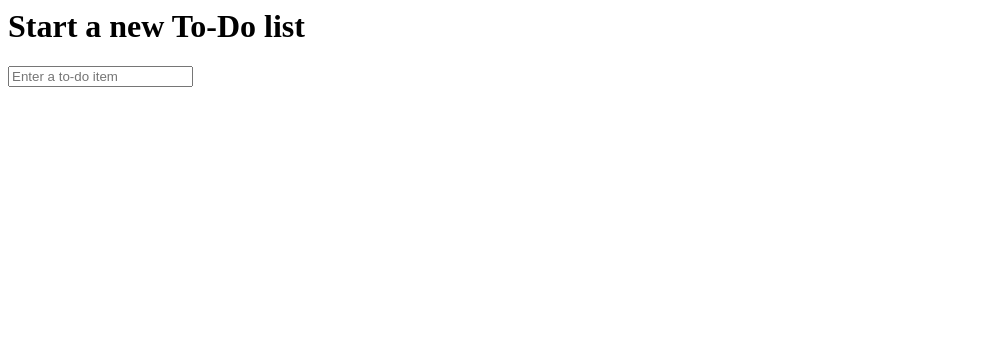
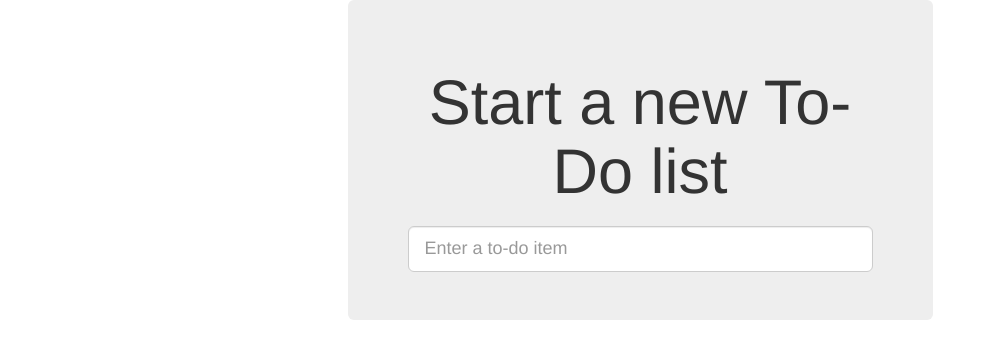
Before and after one commit to almasakchabayev/book-django-tdd, a Django app: page / in a window 1280 px wide. Shown: the top 359 px of the page, without its empty margins (0-988 px from the left). Run offline with Django 3.2, Linux system fonts and the light colour scheme; some libraries are stand-ins or nearby versions.

Commit message:
Use bootstrap to improve layout

```diff
--- a/functional_tests/tests.py
+++ b/functional_tests/tests.py
@@ -1,9 +1,9 @@
-from django.test import LiveServerTestCase
+from django.contrib.staticfiles.testing import StaticLiveServerTestCase
 from selenium import webdriver
 from selenium.webdriver.common.keys import Keys
 import unittest
 
-class NewVisitorTest(LiveServerTestCase):
+class NewVisitorTest(StaticLiveServerTestCase):
     def setUp(self):
         self.browser = webdriver.Firefox()
         self.browser.implicitly_wait(3)
--- /dev/null
+++ b/lists/static/base.css
@@ -0,0 +1,3 @@
+#id_new_item {
+    margin-top: 2ex;
+}
--- a/lists/templates/base.html
+++ b/lists/templates/base.html
@@ -1,14 +1,31 @@
-<html>
+<!DOCTYPE html>
+<html lang="endblock">
     <head>
         <title>To-Do lists</title>
+        <meta name="viewport" content="width=device-width, initial-scale=1.0"></meta>
+        <link href="/static/bootstrap/css/bootstrap.min.css" rel="stylesheet" media="screen" />
+        <link href="/static/base.css" rel="stylesheet" media="screen" />
     </head>
-    <body>
+    <body class="container">
+        <div class="row">
+            <div class="col-md-6 col-md-offset-3 jumbotron">
+                <div class="text-center">
                     <h1>{% block header_text %}{% endblock header_text %}</h1>
                     <form method="POST" action="{% block form_action %}{% endblock form_action %}">
-            <input name="item_text" id="id_new_item" placeholder="Enter a to-do item" />
+                        <input name="item_text" id="id_new_item"
+                            class="form-control input-lg"
+                            placeholder="Enter a to-do item"
+                        />
                         {% csrf_token %}
                     </form>
+                </div>
+            </div>
+        </div>
+        <div class="row">
+            <div class="col-md-6 col-md-offset-3">
                 {% block table %}
                 {% endblock table %}
+            </div>
+        </div>
     </body>
 </html>
```
Lines whose indentation alone changed are shown as unchanged.
